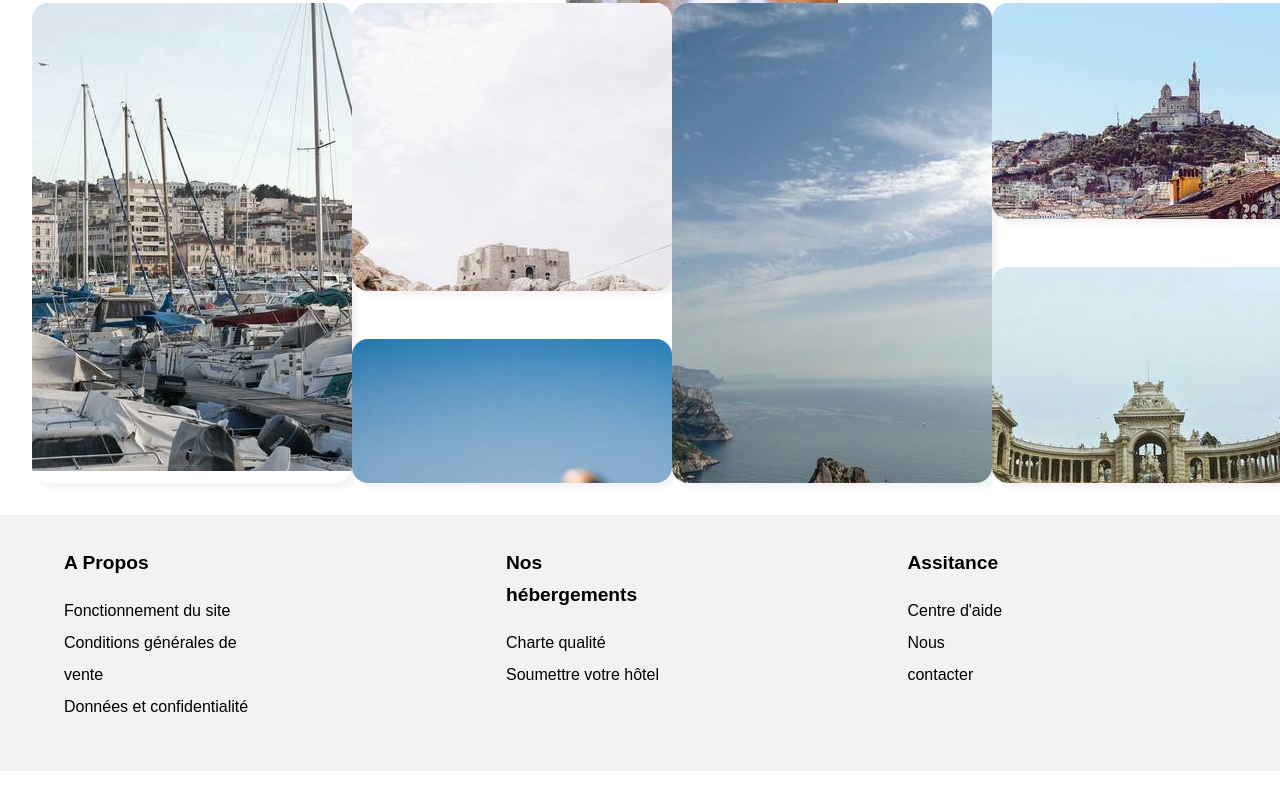
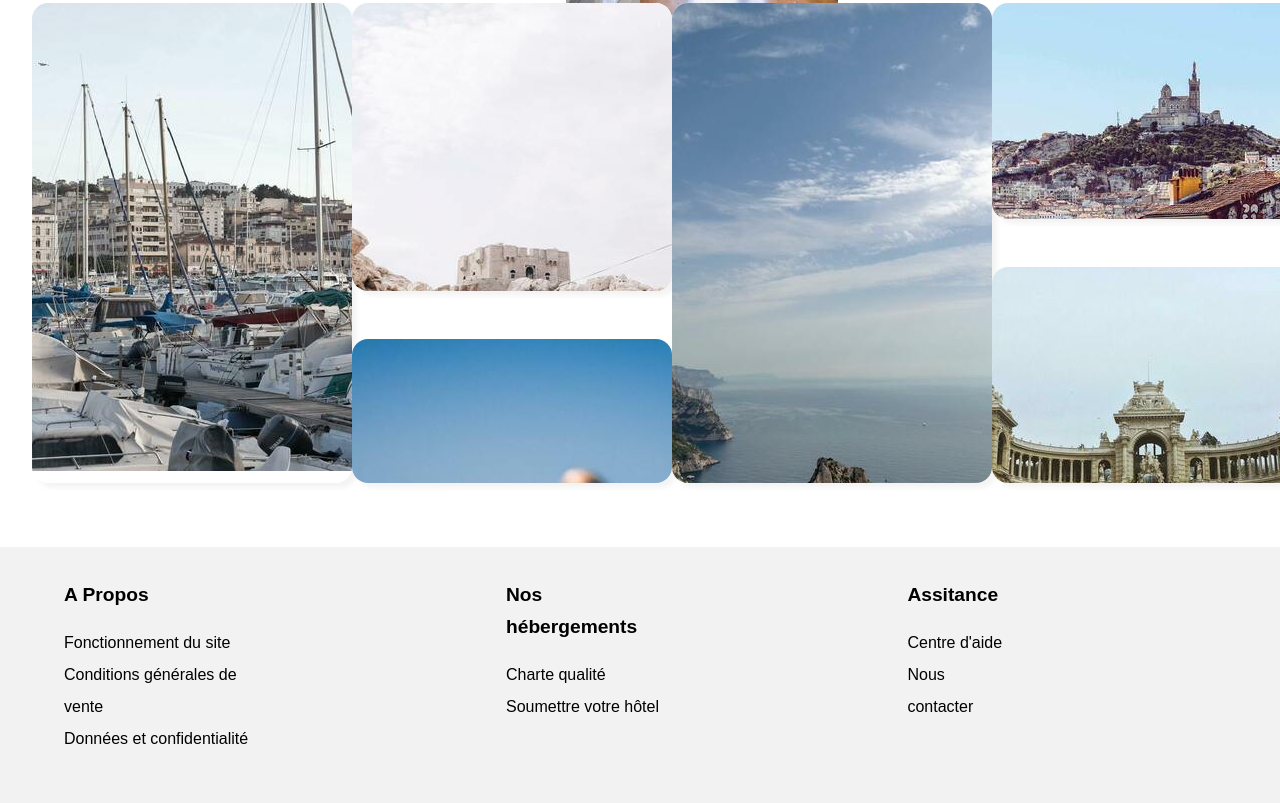
Before and after one commit to Jimmyhlr/JimmyHeller_2_19042021, a plain HTML site: page reservia.html in a window 1280 px wide. Shown: the part 1257-2060 px from the top of the page. Before the commit the page ends 2028 px from the top, so only its background shows below. Drawn offline with Linux system fonts and the light colour scheme; files whose address does not match are found by name.

Commit message:
Agrandissement marge top du footer

```diff
--- a/style.css
+++ b/style.css
@@ -277,6 +277,7 @@ ul
 footer
 {
     background-color: #f2f2f2;
+    margin-top: 4em;
     padding-top: 1em;
     padding-left: 4em;
     padding-right: 2em;
```
